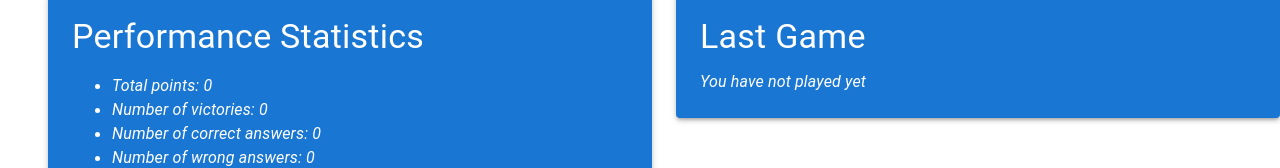
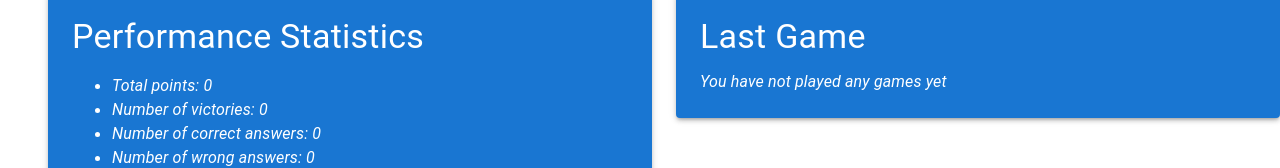
Before and after one commit to Arquisoft/wiq_en2a, a React (Create React App) app in the folder webapp/: page /profile in a window 1280 px wide. Shown: the part 399-567 px from the top of the page. Built offline with nearby package versions, Linux system fonts and the light colour scheme; no server answers.

Commit message:
New empty last game message

```diff
--- a/webapp/src/pages/userProfile/index.tsx
+++ b/webapp/src/pages/userProfile/index.tsx
@@ -65,11 +65,9 @@ const ProfilePage = () => {
               {gameInfo ? (
                 <ul className="white-list">
                   <li><Typography variant="body1" className='field'>User ID: {gameInfo.userStats.userId}</Typography></li>
-                  <li><Typography variant="body1" className='field'>Total Score: {gameInfo.userStats.totalScore}</Typography></li>
-                  <li><Typography variant="body1" className='field'>Number of Questions: {gameInfo.lastGame.length}</Typography></li>
                 </ul>
                ) : (
-                <Typography color="#ffffff" variant="body1" className='field'>You have not played yet</Typography>
+                <Typography color="#ffffff" variant="body1" className='field'>You have not played any games yet</Typography>
                )}
             </Paper>
           </Grid>
```
